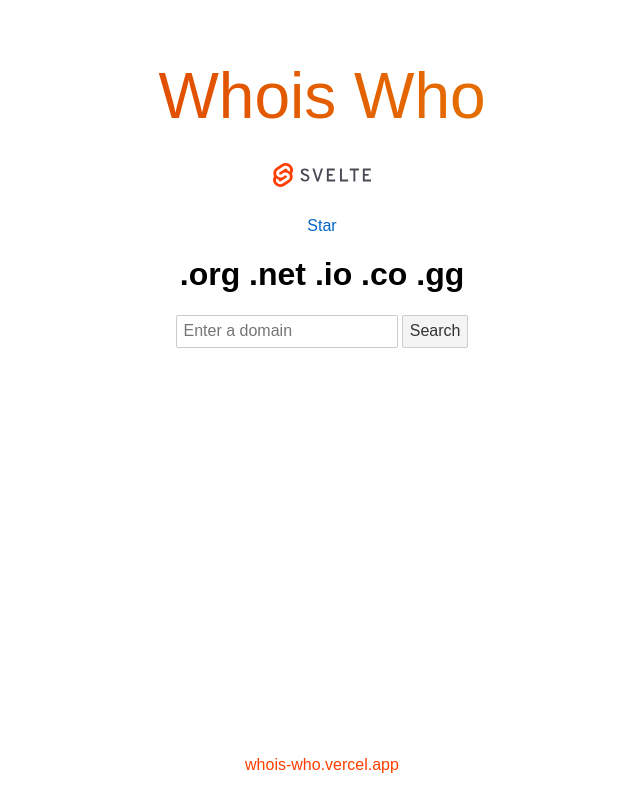
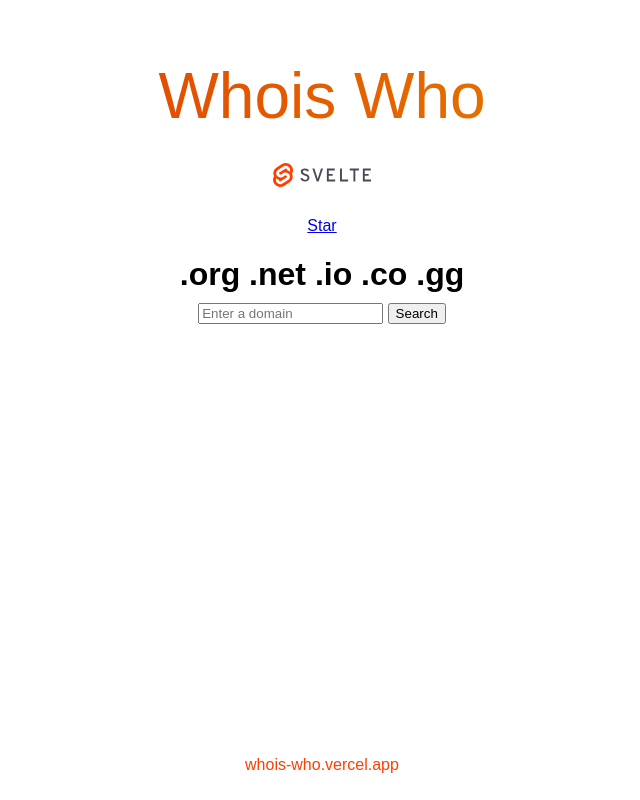
Before and after one commit to sudo-self/whois-who, a Svelte app: page / in a window 1280 px wide. Shown: the whole page, without its empty margins (318-958 px from the left). Built offline with nearby package versions, Linux system fonts and the light colour scheme.

Commit message:
Update global.css

```diff
--- a/public/global.css
+++ b/public/global.css
@@ -1,63 +1,100 @@
-html, body {
-	position: relative;
-	width: 100%;
-	height: 100%;
+
+body {
+  font-family: 'Arial', sans-serif;
+  margin: 0;
+  padding: 0;
+  background-color: var(--background);
+  color: var(--text);
+  transition: background-color 0.3s, color 0.3s;
 }
 
-body {
-	color: #333;
-	margin: 0;
-	padding: 8px;
-	box-sizing: border-box;
-	font-family: -apple-system, BlinkMacSystemFont, "Segoe UI", Roboto, Oxygen-Sans, Ubuntu, Cantarell, "Helvetica Neue", sans-serif;
+:root {
+  --background: #fff;
+  --text: #000;
 }
 
-a {
-	color: rgb(0,100,200);
-	text-decoration: none;
+.dark {
+  --background: #121212;
+  --text: #fff;
 }
 
-a:hover {
-	text-decoration: underline;
+.dark-button {
+  cursor: pointer;
+  transition: transform 0.2s ease-in-out;
 }
 
-a:visited {
-	color: rgb(0,80,160);
+.dark-button:hover {
+  transform: scale(1.2);
 }
 
-label {
-	display: block;
+main {
+  padding: 20px;
+  text-align: center;
 }
 
-input, button, select, textarea {
-	font-family: inherit;
-	font-size: inherit;
-	-webkit-padding: 0.4em 0;
-	padding: 0.4em;
-	margin: 0 0 0.5em 0;
-	box-sizing: border-box;
-	border: 1px solid #ccc;
-	border-radius: 2px;
+
+h1 {
+  font-size: 2rem;
+  font-weight: 600;
+  margin-bottom: 10px;
 }
 
-input:disabled {
-	color: #ccc;
+h2 {
+  font-size: 1.5rem;
+  font-weight: 500;
+  margin-bottom: 20px;
 }
 
-button {
-	color: #333;
-	background-color: #f4f4f4;
-	outline: none;
+
+.chart {
+  display: flex;
+  justify-content: center;
+  align-items: center;
+  margin-top: 20px;
 }
 
-button:disabled {
-	color: #999;
+.axis line {
+  stroke: #ddd;
 }
 
-button:not(:disabled):active {
-	background-color: #ddd;
+.axis text {
+  fill: #666;
+  font-size: 0.875rem;
 }
 
-button:focus {
-	border-color: #666;
+.tick line {
+  stroke: #bbb;
 }
+
+.tick text {
+  fill: #333;
+}
+
+
+@media (max-width: 768px) {
+  main {
+    padding: 15px;
+  }
+
+  h1 {
+    font-size: 1.5rem;
+  }
+
+  h2 {
+    font-size: 1.25rem;
+  }
+}
+
+@media (max-width: 500px) {
+  h1 {
+    font-size: 1.25rem;
+  }
+
+  h2 {
+    font-size: 1rem;
+  }
+
+  .chart {
+    width: 100%;
+  }
+}
```
